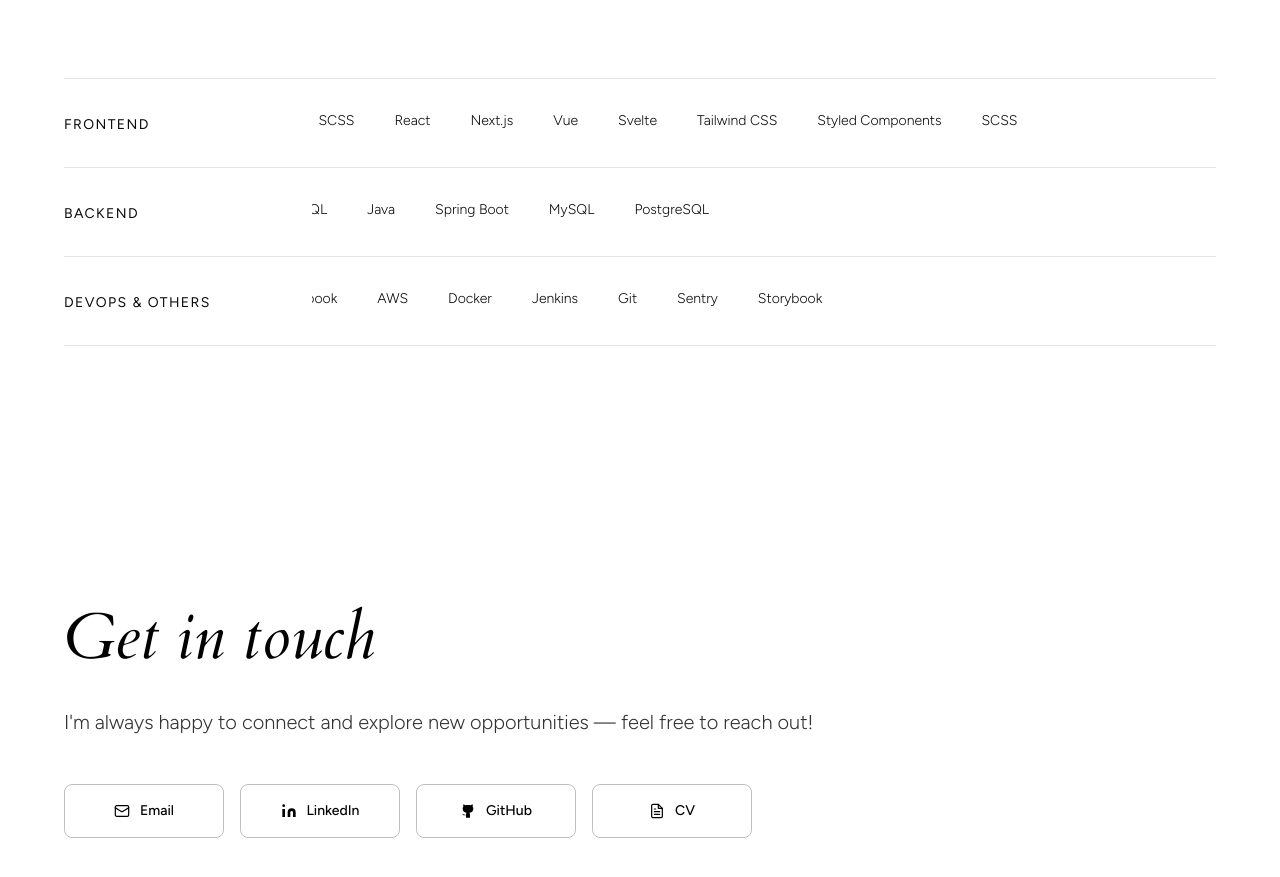
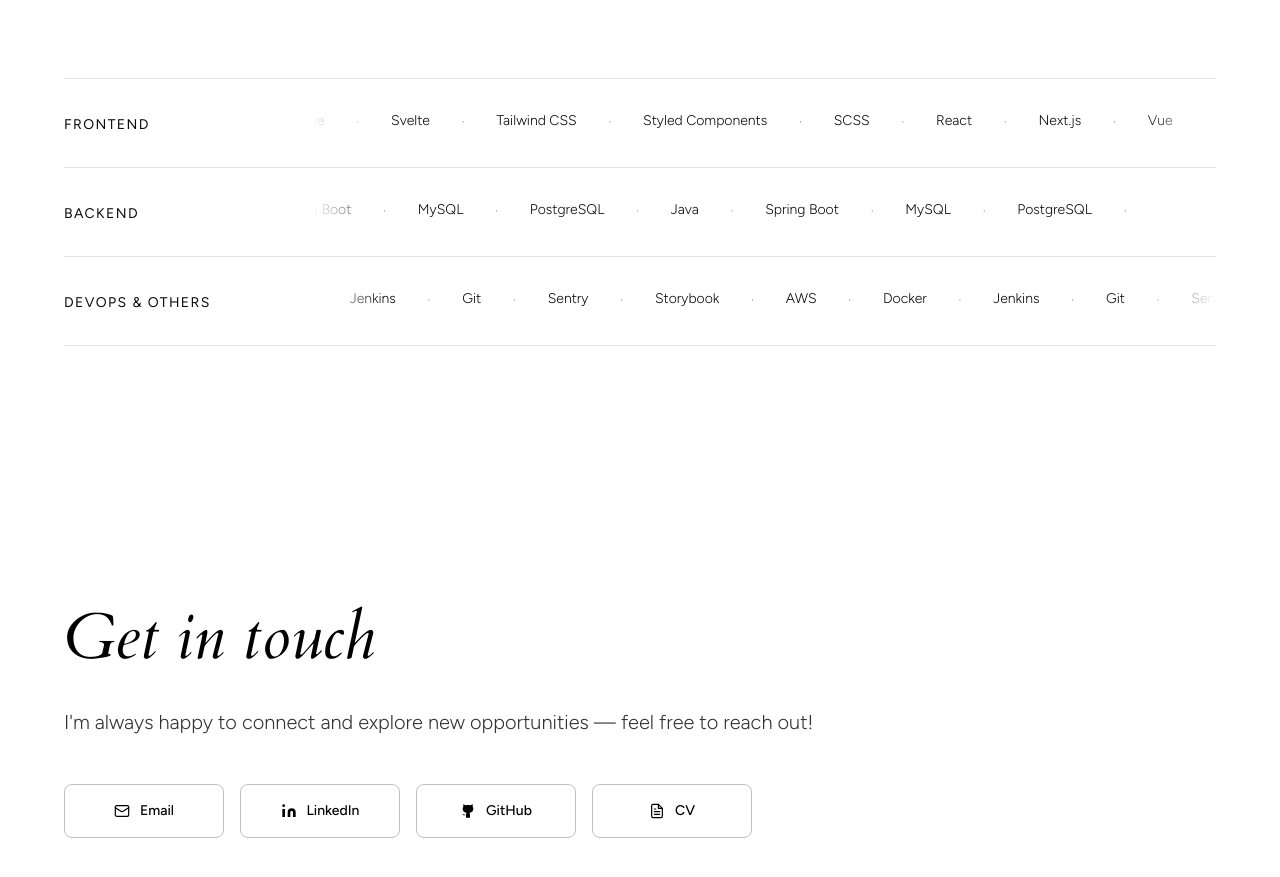
Before and after one commit to calm-lee/Portfolio_2026, a React (Vite) app: page / in a window 1280 px wide. Shown: the part 3200-4077 px from the top of the page. Built offline with nearby package versions, Linux system fonts and the light colour scheme; a web font is replaced by a local one.

Commit message:
feat: add linear gradient on table in Skills

```diff
--- a/src/app/components/sections/shared/Skills.tsx
+++ b/src/app/components/sections/shared/Skills.tsx
@@ -55,7 +55,7 @@
                 y: 0,
                 transition: {
                   duration: 0.6,
-                  delay: index * 0.2,
+                  delay: index * 0.15,
                   ease: [0.16, 1, 0.3, 1],
                 },
               }}
@@ -66,23 +66,32 @@
               <div className="text-muted-foreground text-sm uppercase tracking-widest pt-1">
                 {skillGroup.category}
               </div>
-              <div className="group/marquee overflow-hidden relative">
-                <div className="flex w-max gap-x-10 [animation:marquee_7s_linear_infinite] group-hover/marquee:[animation-play-state:paused]">
+              <div className="group/marquee overflow-hidden relative [mask-image:linear-gradient(to_right,transparent,black_8%,black_92%,transparent)]">
+                <div className="flex w-max [animation:marquee_5s_linear_infinite] group-hover/marquee:[animation-play-state:paused]">
                   {skillGroup.items.map((skill, i) => (
                     <span
                       key={i}
-                      className="text-sm font-light whitespace-nowrap"
+                      className="text-sm font-light whitespace-nowrap pr-8"
                     >
                       {skill}
+                      <span
+                        aria-hidden="true"
+                        className="ml-8 text-foreground/25 text-[0.6rem]"
+                      >
+                        ·
+                      </span>
                     </span>
                   ))}
                   {skillGroup.items.map((skill, i) => (
                     <span
                       key={`dup-${i}`}
                       aria-hidden="true"
-                      className="text-sm font-light whitespace-nowrap"
+                      className="text-sm font-light whitespace-nowrap pr-8"
                     >
                       {skill}
+                      <span className="ml-8 text-foreground/25 text-[0.6rem]">
+                        ·
+                      </span>
                     </span>
                   ))}
                 </div>
```
